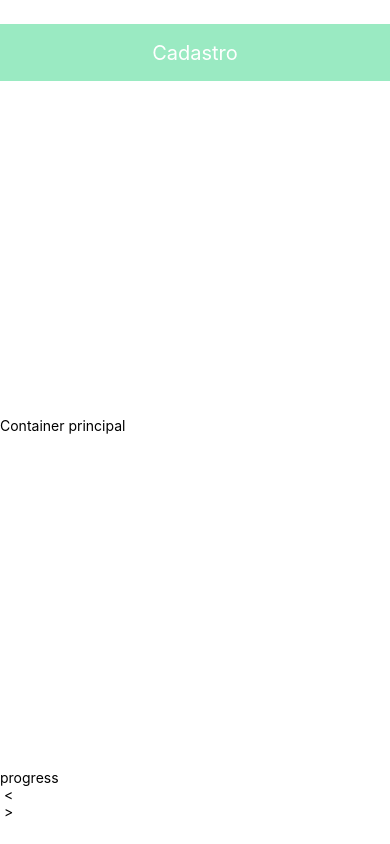
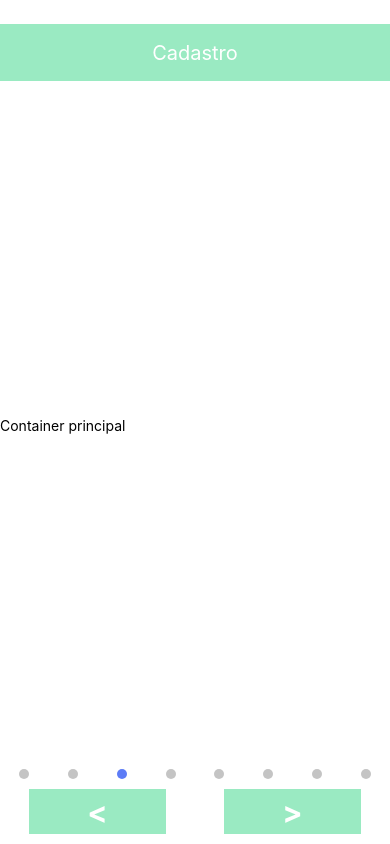
Before and after one commit to W8jonas/diario-da-dor, a React Native app: screen / in a window 390 px wide. Built offline with nearby package versions, Linux system fonts and the light colour scheme.

Commit message:
add Progress e FooterButton

```diff
--- a/source/screens/HowYou/index.js
+++ b/source/screens/HowYou/index.js
@@ -2,6 +2,8 @@ import React, { useState, useEffect } from 'react'
 import { View, Text, TouchableOpacity, ScrollView } from 'react-native'
 import { styles } from './styles'
 import { colors } from "../../styles/colors"
+import { Progress } from './components/Progress'
+import { FooterButton } from './components/FooterButton'
 
 // Modules
 
@@ -13,7 +15,7 @@ import { colors } from "../../styles/colors"
 
 export function HowYou() {
     return (
-        <View style={{paddingVertical: 24, flex: 1, justifyContent: 'space-between'}}>
+        <View style={{paddingTop: 24, paddingBottom: 10, flex: 1, justifyContent: 'space-between'}}>
             <View style={styles.container}>
                 <Text style={{color: colors.supportColors.white1, fontSize: 20}}>
                     Cadastro
@@ -25,13 +27,17 @@ export function HowYou() {
             </View>
 
             <View>
-                <View>
-                    <Text>progress</Text>
-                </View>
+                <Progress />
 
-                <View>
-                    <Text> {'<'} </Text>
-                    <Text> {'>'} </Text>
+                <View style={{flexDirection: 'row', justifyContent: 'space-around', paddingTop: 10}}>
+                    <FooterButton
+                        label='<'
+                        onPress={() => {}}
+                    />
+                    <FooterButton
+                        label='>'
+                        onPress={() => {}}
+                    />
                 </View>
             </View>
 
```
